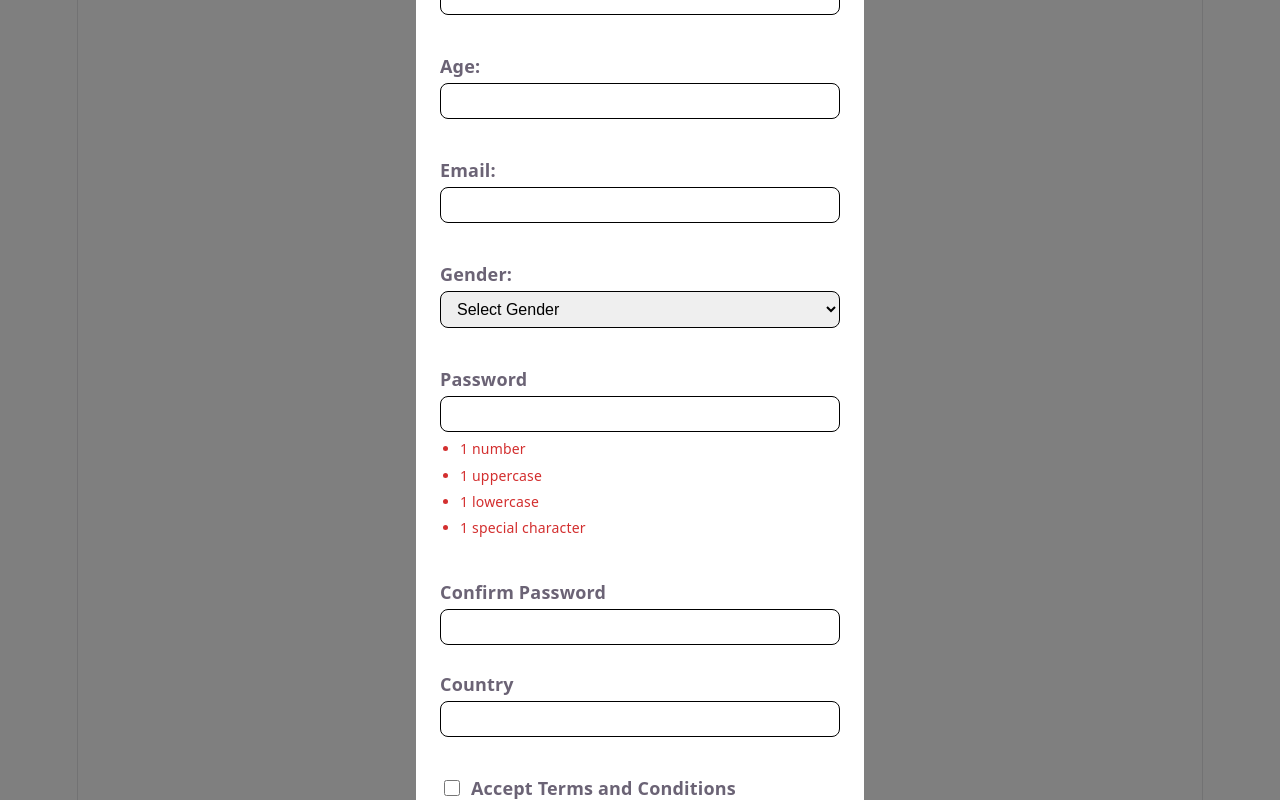
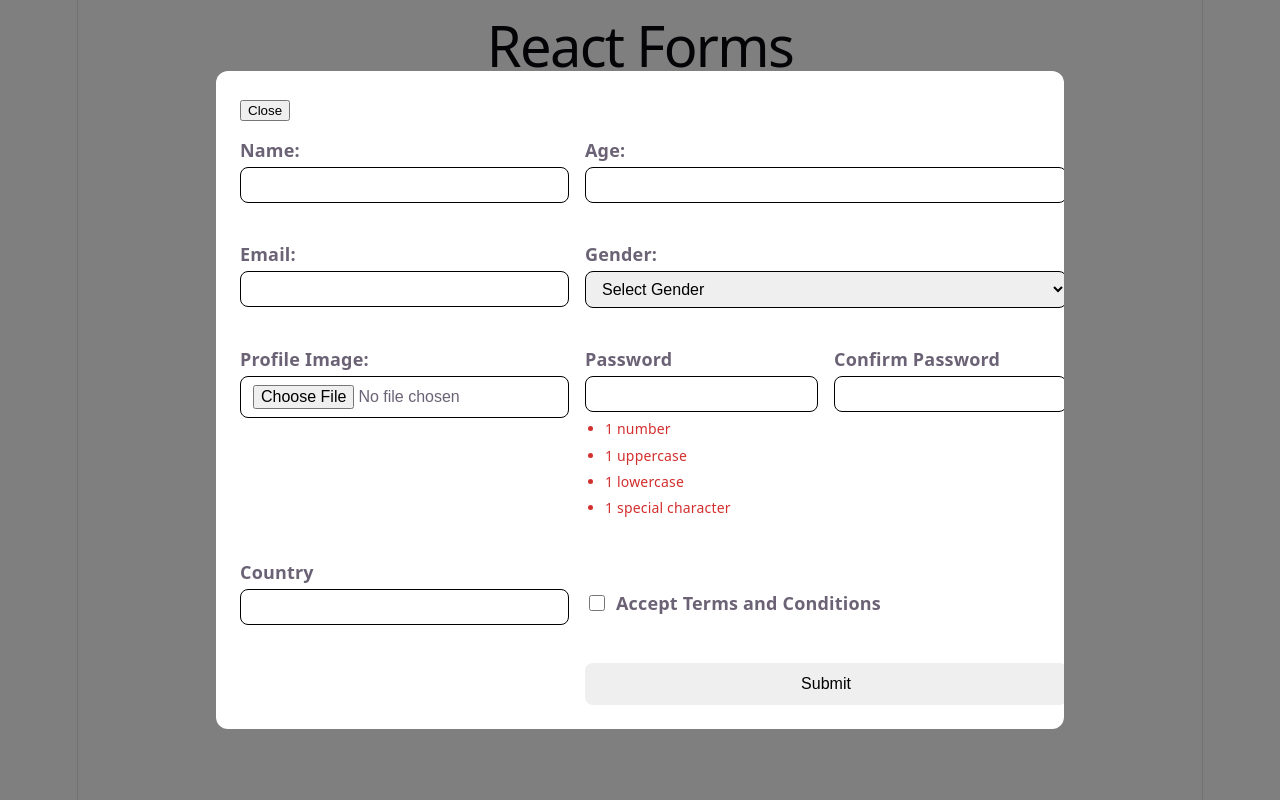
Before and after one commit to YekaterinaAlex/React-project, a React (Vite) app in the folder rs-react-app/: page / in a window 1280 px wide. Both pictures are taken after a click on the button "Open Uncontrolled Form". Built offline with nearby package versions, Linux system fonts and the light colour scheme; the HTML template or start-up script is replaced by a standard one.

Commit message:
feat: add image and change styles

```diff
--- a/rs-react-app/src/components/Modal/Modal.styled.ts
+++ b/rs-react-app/src/components/Modal/Modal.styled.ts
@@ -6,12 +6,20 @@ export const StyledOverlay = styled.div`
   display: flex;
   align-items: center;
   justify-content: center;
+  overflow-y: auto;
   background-color: rgba(0, 0, 0, 0.5);
 `;
 
 export const StyledModal = styled.div`
-  min-width: 400px;
+  width: 100%;
+  max-width: 800px;
+  max-height: 90vh;
+
   padding: 24px;
+
+  overflow-y: auto;
+
+  border-radius: 12px;
   background-color: white;
 `;
 
--- a/rs-react-app/src/forms/UncontrolledForm/UncontrolledForm.styled.ts
+++ b/rs-react-app/src/forms/UncontrolledForm/UncontrolledForm.styled.ts
@@ -1,9 +1,12 @@
 import styled from 'styled-components';
 
 export const StyledForm = styled.form`
-  display: flex;
-  flex-direction: column;
+  display: grid;
+  grid-template-columns: 1fr 1fr;
   gap: 16px;
+  @media (max-width: 768px) {
+    grid-template-columns: 1fr;
+  }
 `;
 
 export const StyledField = styled.div`
@@ -60,6 +63,12 @@ export const StyledError = styled.p`
   line-height: 18px;
 `;
 
+export const StyledPasswordRow = styled.div`
+  display: grid;
+  grid-template-columns: 1fr 1fr;
+  gap: 16px;
+`;
+
 export const StyledPasswordRules = styled.ul`
   margin: 0;
   padding-left: 20px;
--- a/rs-react-app/src/forms/UncontrolledForm/UncontrolledForm.tsx
+++ b/rs-react-app/src/forms/UncontrolledForm/UncontrolledForm.tsx
@@ -17,6 +17,7 @@ import {
   StyledError,
   StyledPasswordRules,
   StyledPasswordRule,
+  StyledPasswordRow,
 } from './UncontrolledForm.styled';
 
 type FormErrors = Partial<
@@ -28,7 +29,8 @@ type FormErrors = Partial<
     | 'termsAccepted'
     | 'password'
     | 'confirmPassword'
-    | 'country',
+    | 'country'
+    | 'image',
     string
   >
 >;
@@ -46,6 +48,8 @@ function UncontrolledForm() {
 
     const formData = new FormData(event.currentTarget);
 
+    const image = formData.get('image');
+
     const data = {
       name: String(formData.get('name') ?? ''),
       age: Number(formData.get('age')),
@@ -56,6 +60,7 @@ function UncontrolledForm() {
       password: String(formData.get('password') ?? ''),
       confirmPassword: String(formData.get('confirmPassword') ?? ''),
       country: String(formData.get('country') ?? ''),
+      image,
     };
 
     const formSchema = createFormSchema(countries);
@@ -77,6 +82,7 @@ function UncontrolledForm() {
     setErrors({});
 
     console.log(result.data);
+    console.log(image);
   };
 
   return (
@@ -105,6 +111,17 @@ function UncontrolledForm() {
         </StyledSelect>
         <StyledError>{errors.gender ?? ''}</StyledError>
       </StyledField>
+      <StyledField>
+        <StyledLabel htmlFor="image">Profile Image:</StyledLabel>
+        <StyledInput
+          id="image"
+          name="image"
+          type="file"
+          accept="image/png, image/jpeg"
+        />
+        <StyledError>{errors.image ?? ''}</StyledError>
+      </StyledField>
+      <StyledPasswordRow>
         <StyledField>
           <StyledLabel htmlFor="password">Password</StyledLabel>
           <StyledInput
@@ -140,21 +157,17 @@ function UncontrolledForm() {
             type="password"
           />
           <StyledError>{errors.confirmPassword ?? ''}</StyledError>
+        </StyledField>
+      </StyledPasswordRow>
       <StyledField>
         <StyledLabel htmlFor="country">Country</StyledLabel>
-          <StyledInput
-            id="country"
-            name="country"
-            type="text"
-            list="countries"
-          />
+        <StyledInput id="country" name="country" type="text" list="countries" />
         <datalist id="countries">
           {countries.map((country) => (
             <option key={country} value={country} />
           ))}
         </datalist>
         <StyledError>{errors.country ?? ''}</StyledError>
-        </StyledField>
       </StyledField>
       <StyledCheckboxWrapper>
         <StyledCheckbox id="terms" name="terms" type="checkbox" />
--- a/rs-react-app/src/validation/formSchema.ts
+++ b/rs-react-app/src/validation/formSchema.ts
@@ -54,6 +54,19 @@ export const createFormSchema = (countries: string[]) =>
           (value) => countries.includes(value),
           'Country must be selected from the list'
         ),
+      image: z
+        .instanceof(File, {
+          error: 'Image is required',
+        })
+        .refine((file) => file.size > 0, 'Image is required')
+        .refine(
+          (file) => file.type === 'image/png' || file.type === 'image/jpeg',
+          'Image must be PNG or JPEG'
+        )
+        .refine(
+          (file) => file.size <= 1024 * 1024,
+          'Image must be less than 1 MB'
+        ),
     })
     .refine((data) => data.password === data.confirmPassword, {
       message: 'Passwords must match',
```
Lines whose indentation alone changed are shown as unchanged.
